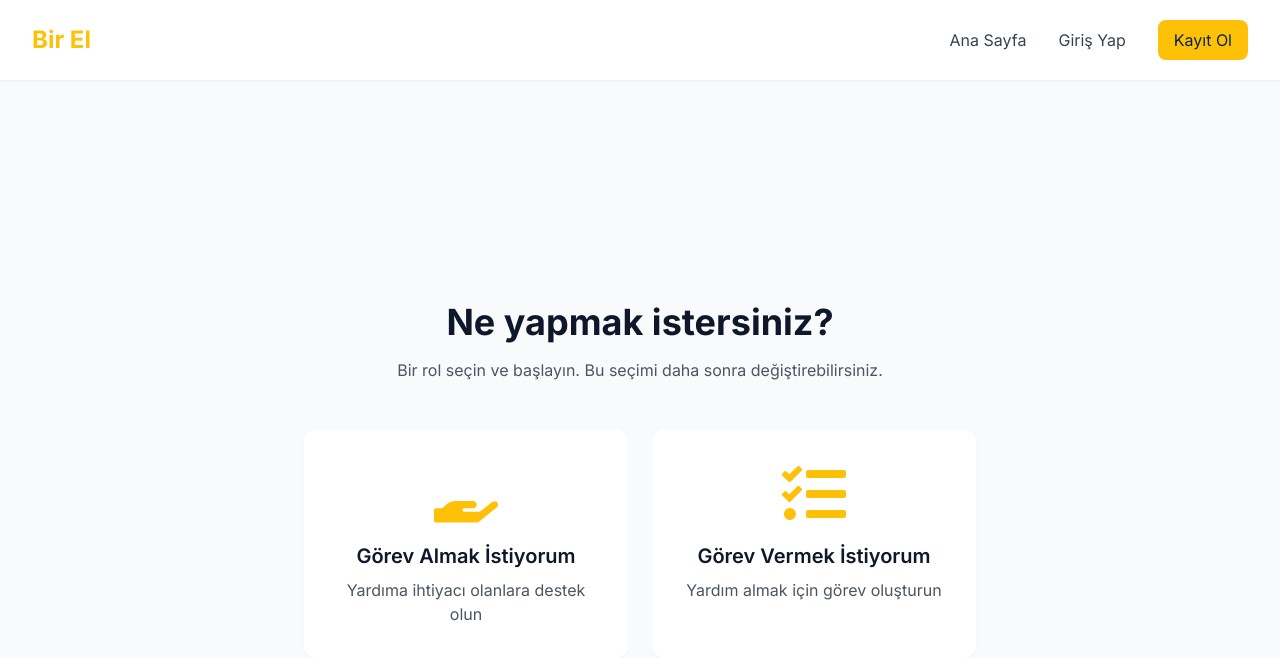
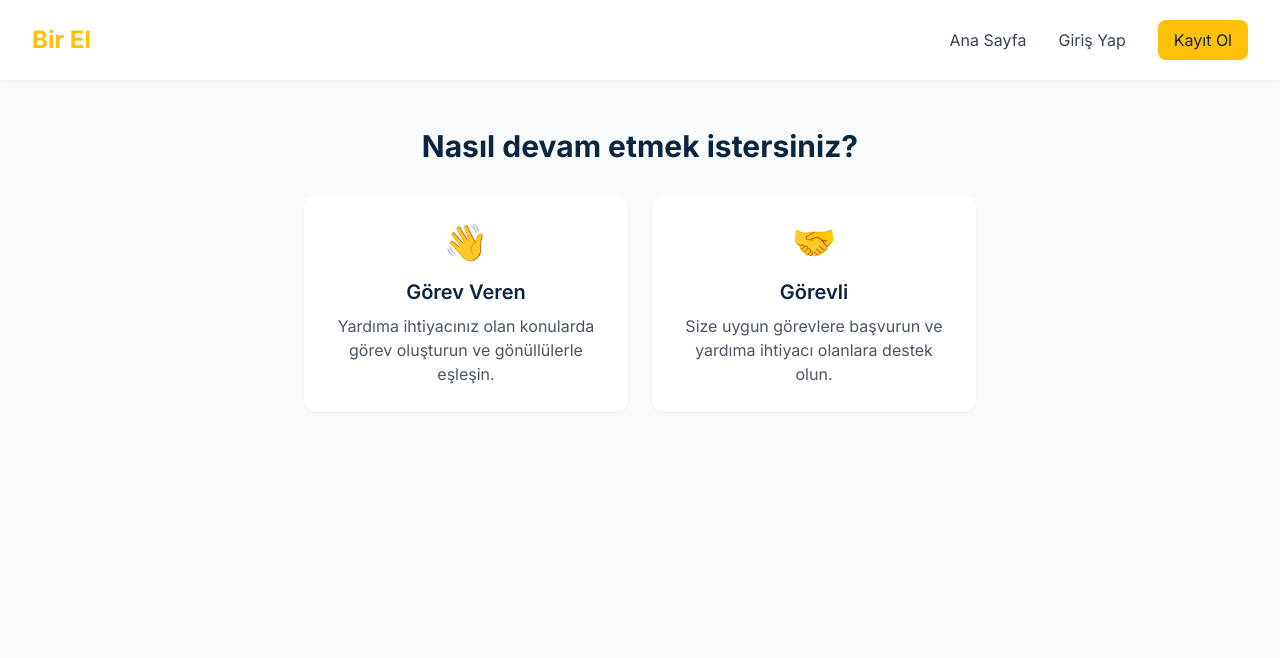
Before and after one commit to firatdalkilic/birel, a Next.js app: page /rol-sec in a window 1280 px wide. Before the commit this address had no page. Shown: the top 658 px of the page. Built offline with nearby package versions, Linux system fonts and the light colour scheme.

Commit message:
Update role selection page with auth state management

```diff
--- a/src/app/rol-sec/page.tsx
+++ b/src/app/rol-sec/page.tsx
@@ -1,89 +1,54 @@
 "use client";
 
-import { useEffect } from 'react';
-import { useRouter } from 'next/navigation';
-import { FaHandHolding, FaTasks } from 'react-icons/fa';
+import { useRouter } from "next/navigation";
+import { updateAuthState } from "@/components/Header";
 
-export default function RoleSelection() {
+export default function RoleSelectionPage() {
   const router = useRouter();
 
-  useEffect(() => {
-    // Token kontrolü
-    const token = localStorage.getItem('token');
-    if (!token) {
-      router.push('/giris');
-      return;
-    }
-  }, [router]);
-
-  const handleRoleSelect = async (role: 'gorevli' | 'gorevveren') => {
-    try {
-      const res = await fetch('/api/select-role', {
-        method: 'POST',
-        headers: {
-          'Content-Type': 'application/json',
-          'Authorization': `Bearer ${localStorage.getItem('token')}`,
-        },
-        body: JSON.stringify({ role }),
-      });
-
-      if (!res.ok) {
-        throw new Error('Rol seçimi başarısız oldu');
-      }
-
-      // Rolü localStorage'a kaydet
-      localStorage.setItem('selectedRole', role);
-
-      // Kullanıcıyı yönlendir
-      router.push(role === 'gorevli' ? '/dashboard/gorevli' : '/dashboard/gorevveren');
-    } catch (error) {
-      console.error('Rol seçim hatası:', error);
-      alert('Rol seçimi sırasında bir hata oluştu. Lütfen tekrar deneyin.');
-    }
+  const handleRoleSelect = (role: 'gorevveren' | 'gorevli') => {
+    localStorage.setItem('selectedRole', role);
+    updateAuthState();
+    router.push(`/dashboard/${role}`);
   };
 
   return (
-    <div className="min-h-screen bg-[#F9FAFB] flex items-center justify-center p-4">
-      <div className="max-w-2xl w-full">
-        <div className="text-center mb-12">
-          <h1 className="text-3xl md:text-4xl font-bold text-[#0F172A] mb-4">
-            Ne yapmak istersiniz?
+    <div className="min-h-screen bg-gray-50 py-12">
+      <div className="container-custom">
+        <div className="max-w-2xl mx-auto">
+          <h1 className="text-3xl font-bold text-center text-[#0A2540] mb-8">
+            Nasıl devam etmek istersiniz?
           </h1>
-          <p className="text-gray-600">
-            Bir rol seçin ve başlayın. Bu seçimi daha sonra değiştirebilirsiniz.
-          </p>
-        </div>
 
-        <div className="grid grid-cols-1 md:grid-cols-2 gap-6">
-          <button
-            onClick={() => handleRoleSelect('gorevli')}
-            className="bg-white p-8 rounded-xl shadow-sm hover:shadow-md transition-all duration-200 flex flex-col items-center gap-4 group"
-          >
-            <FaHandHolding className="w-16 h-16 text-[#FFC107] group-hover:scale-110 transition-transform" />
-            <div className="text-center">
-              <h2 className="text-xl font-semibold text-[#0F172A] mb-2">
-                Görev Almak İstiyorum
+          <div className="grid grid-cols-1 md:grid-cols-2 gap-6">
+            {/* Görev Veren */}
+            <button
+              onClick={() => handleRoleSelect('gorevveren')}
+              className="bg-white p-6 rounded-xl shadow-sm hover:shadow-md transition-shadow border-2 border-transparent hover:border-[#FFC107] group"
+            >
+              <div className="text-4xl mb-4">👋</div>
+              <h2 className="text-xl font-semibold text-[#0A2540] mb-2 group-hover:text-[#FFC107]">
+                Görev Veren
               </h2>
               <p className="text-gray-600">
-                Yardıma ihtiyacı olanlara destek olun
+                Yardıma ihtiyacınız olan konularda görev oluşturun ve gönüllülerle eşleşin.
               </p>
-            </div>
-          </button>
+            </button>
 
-          <button
-            onClick={() => handleRoleSelect('gorevveren')}
-            className="bg-white p-8 rounded-xl shadow-sm hover:shadow-md transition-all duration-200 flex flex-col items-center gap-4 group"
-          >
-            <FaTasks className="w-16 h-16 text-[#FFC107] group-hover:scale-110 transition-transform" />
-            <div className="text-center">
-              <h2 className="text-xl font-semibold text-[#0F172A] mb-2">
-                Görev Vermek İstiyorum
+            {/* Görevli */}
+            <button
+              onClick={() => handleRoleSelect('gorevli')}
+              className="bg-white p-6 rounded-xl shadow-sm hover:shadow-md transition-shadow border-2 border-transparent hover:border-[#FFC107] group"
+            >
+              <div className="text-4xl mb-4">🤝</div>
+              <h2 className="text-xl font-semibold text-[#0A2540] mb-2 group-hover:text-[#FFC107]">
+                Görevli
               </h2>
               <p className="text-gray-600">
-                Yardım almak için görev oluşturun
+                Size uygun görevlere başvurun ve yardıma ihtiyacı olanlara destek olun.
               </p>
-            </div>
-          </button>
+            </button>
+          </div>
         </div>
       </div>
     </div>
```
